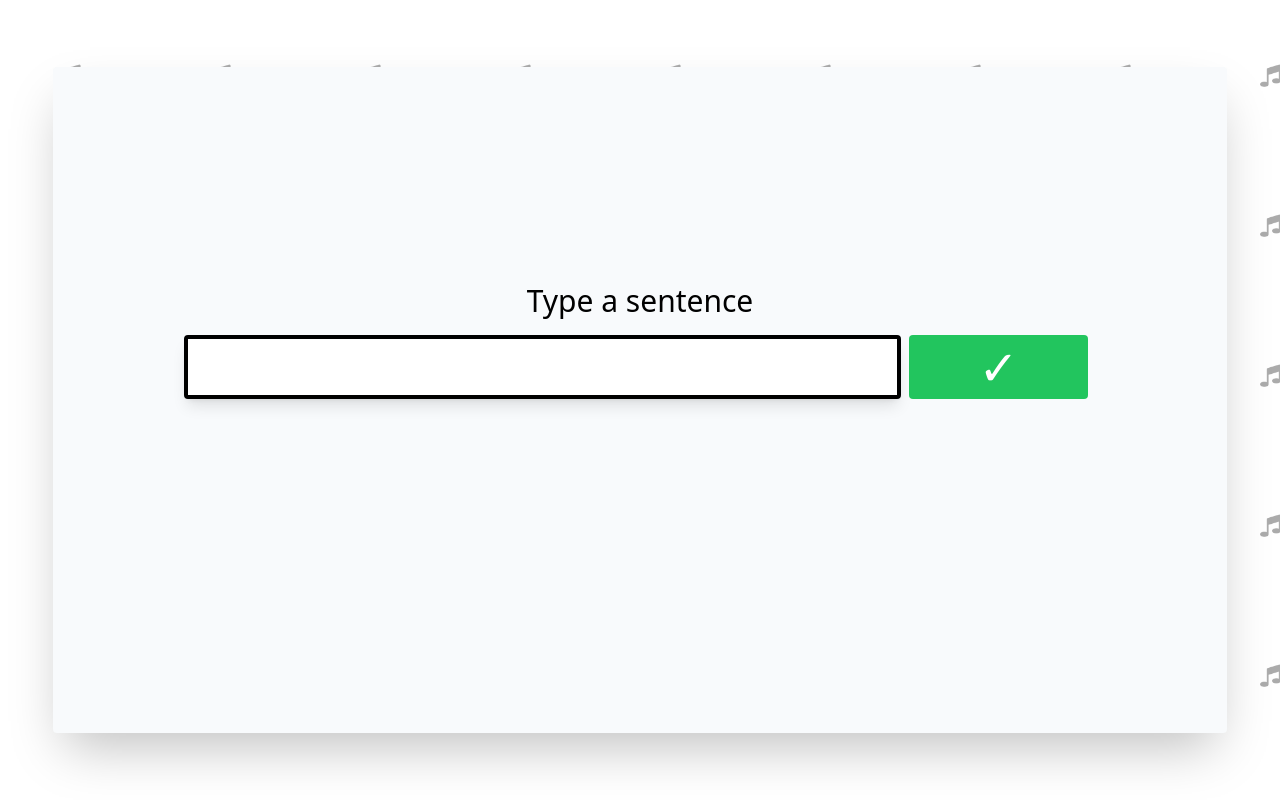
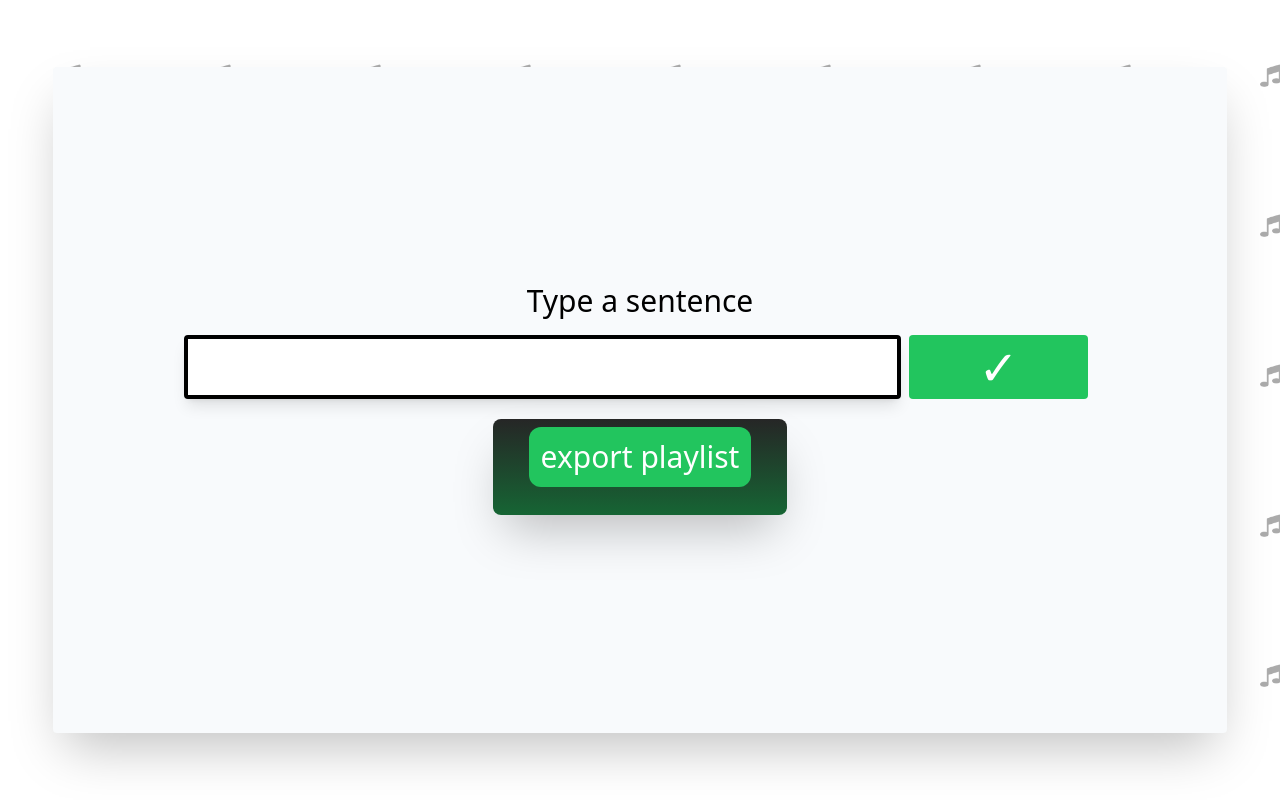
Before and after one commit to avgmathenjoyer/wordlist, a Next.js app: page /createplaylist in a window 1280 px wide. Built offline with nearby package versions, Linux system fonts and the light colour scheme.

Commit message:
createplaylist screen

```diff
--- a/pages/createplaylist.js
+++ b/pages/createplaylist.js
@@ -1,5 +1,68 @@
 import { useRouter } from "next/router"
 import { useState} from "react"
+
+function PlaylistItem({name, artists, image}) {
+    return (
+        <div className="flex flex-row my-4 font-display w-5/6">
+            <img className="w-20 h-20 mx-2" src={image}/>
+            <div className="flex flex-col items-start">
+                <h2 className="text-xl">{name}</h2>
+                {artists.join(", ")}
+            </div>
+        </div>
+    )
+}
+
+
+function Playlist({combination, sentence, accessToken}) {
+
+    const handleExport = async () => {
+        const me = await fetch(`https://api.spotify.com/v1/me`, {
+                    headers:{"Authorization": `Bearer ${accessToken}`,
+                            "Accept": "application/json",
+                            "Content-Type": "application/json"}
+                }).then(res => res.json())
+        const playlist = await fetch(`https://api.spotify.com/v1/users/${me.id}/playlists`, {
+                headers:{
+                    "Authorization": `Bearer ${accessToken}`,
+                    "Accept": "application/json",
+                    "Content-Type": "application/json"
+                },
+                body: JSON.stringify({
+                    "name": sentence,
+                    "description": "Playlist made with wordlist",
+                    "public": "false"
+                }),
+                method: "POST",
+                mode: "cors"
+            }).then((res) => res.json())
+        fetch(`https://api.spotify.com/v1/playlists/${playlist.id}/tracks`, {
+            headers: {
+                "Authorization":`Bearer ${accessToken}`,
+                "Accept": "application/json",
+                "Content-Type": "application/json"
+            },
+            body: JSON.stringify({
+                "uris": combination.map((track) => `spotify:track:${track.id}`)
+            }),
+            method: "POST",
+            mode: "cors"
+        }).then((res) => {
+            res.json()
+            console.log(res);
+        })
+    }
+
+    return (
+        <div className="bg-gradient-to-b from-neutral-800 to-green-800 shadow-2xl my-5 h-4/6 w-1/4 text-white flex flex-col items-center rounded-lg p-2">
+            <div className="mb-auto">
+                <h1 className="text-5xl w-full">{sentence}</h1>
+                {combination.map((track) => <PlaylistItem image={track.image} artists={track.artists} name={track.name}/>)}
+            </div>
+            <button className="bg-green-500 text-3xl rounded-xl my-5 text-white p-3 mt-auto" onClick={handleExport}>export playlist</button>
+        </div>
+    )
+}
 
 function generateTrueFalseArrays(n) {
     const limit = Math.pow(2,n)
@@ -31,14 +94,13 @@ function transformTrueFalseArrToList(arr, truefalse) {
     let lastIndex = 0
     for (let i = 0;i< truefalse.length; i++) {
         if (truefalse[i]) {
-            result.push(arr.slice(lastIndex, i+1))
+            result.push(arr.slice(lastIndex, i+1).join(" "))
             lastIndex = i + 1
         }
     }
-    result.push(arr.slice(lastIndex))
+    result.push(arr.slice(lastIndex).join(" "))
     return result
 }
-
 
 export default function CreatePlaylist() {
     const router = useRouter()
@@ -47,14 +109,55 @@ export default function CreatePlaylist() {
 
     const [sentence, setSentence] = useState("")
 
+    const [combination, setCombination] = useState([])
+
     const [searchResults, setSearchResults] = useState(false)
 
-    const handlePlaylistCreation = () => {
+    async function handlePlaylistCreation() {
         setSearchResults(true)
         const possibleSubsets = generateTrueFalseArrays(sentence.split(" ").length - 1)
         const possibleCombinations = possibleSubsets.map((subset) => transformTrueFalseArrToList(sentence.split(" "), subset))
+        for(const combination of possibleCombinations) {
+            let combinationFlag = true
+            let trackCombination = []
+            for(const element of combination) {
+
+                let flag = false //flag for breaking element loop
+
+                const trackResponse = await fetch(`https://api.spotify.com/v1/search?q=${element}&type=track`, {
+                    headers:{"Authorization": `Bearer ${accessToken}`,
+                            "Accept": "application/json",
+                            "Content-Type": "application/json"}
+                }).then(async res => {
+                    const r = await res.json()
+                    const tracks = r.tracks.items
+                    for (const track of tracks) {
+                        if(track.name.toLowerCase() === element.toLowerCase()) {
+                            return {
+                                name: track.name,
+                                id: track.id,
+                                artists: track.artists.map((artist) => artist.name),
+                                image: track.album.images[0].url
+                            }
+                        }
+                    }
+                    flag = true //flag is used to break the element loop if one of the elements cant be found
+                    return undefined //function returns undefined if it cant find any matching track
+                })
+
+                trackCombination.push(trackResponse)
+
+                if(flag) {
+                    combinationFlag = false
+                    break
+                }
+            }
+            if (combinationFlag) {
+                setCombination(trackCombination)
+                break
+            }
+        }
     }
-
     return (
         <div className="h-screen w-screen flex items-center justify-center font-display text-center">
             <div className={`m-4 w-11/12 h-5/6 shadow-2xl flex rounded flex-col items-center bg-slate-50 ${searchResults ? "" : "py-[25vh]"}`}>
@@ -63,6 +166,7 @@ export default function CreatePlaylist() {
                     <input className="w-2/3 h-16 my-auto text-5xl border-4 border-black rounded shadow-lg" value={sentence} onInput={(e) => setSentence(e.target.value)}/>
                     <button className="w-1/6 h-16 mx-2 rounded bg-green-500 text-5xl text-white" onClick={handlePlaylistCreation}>✓</button>
                 </div>
+                {combination !== {} ? <Playlist sentence={sentence} combination={combination} accessToken={accessToken}/> : <div></div>}
             </div>
         </div>
     )
--- a/pages/index.js
+++ b/pages/index.js
@@ -5,9 +5,9 @@ export default function Home() {
     <div className="h-screen w-screen flex items-center justify-center font-display text-center">
       <div className="m-4 w-11/12 h-5/6 shadow-2xl flex rounded flex-col md:flex-row items-center bg-slate-50">
         <div className="h-3/6 mx-4">
-          <h1 className="text-6xl my-12">Turn a <span className="text-green-600">sentence</span> into a <span className="text-green-600">playlist</span></h1>
+          <h1 className="text-6xl my-12">Turn a <span className="text-green-500">sentence</span> into a <span className="text-green-500">playlist</span></h1>
           <h3 className="text-xl my-4">Type in a sentence and turn it into a Spotify playlist</h3>
-          <Link href="/api/login"><button className="bg-green-600 text-3xl rounded-xl my-5 text-white p-3">Login with Spotify to continue</button></Link>
+          <Link href="/api/login"><button className="bg-green-500 text-3xl rounded-xl my-5 text-white p-3">Login with Spotify to continue</button></Link>
         </div>
         <div className="flex mx-auto invisible md:visible">
           <img src="icon.svg" alt="svg"/>
```
